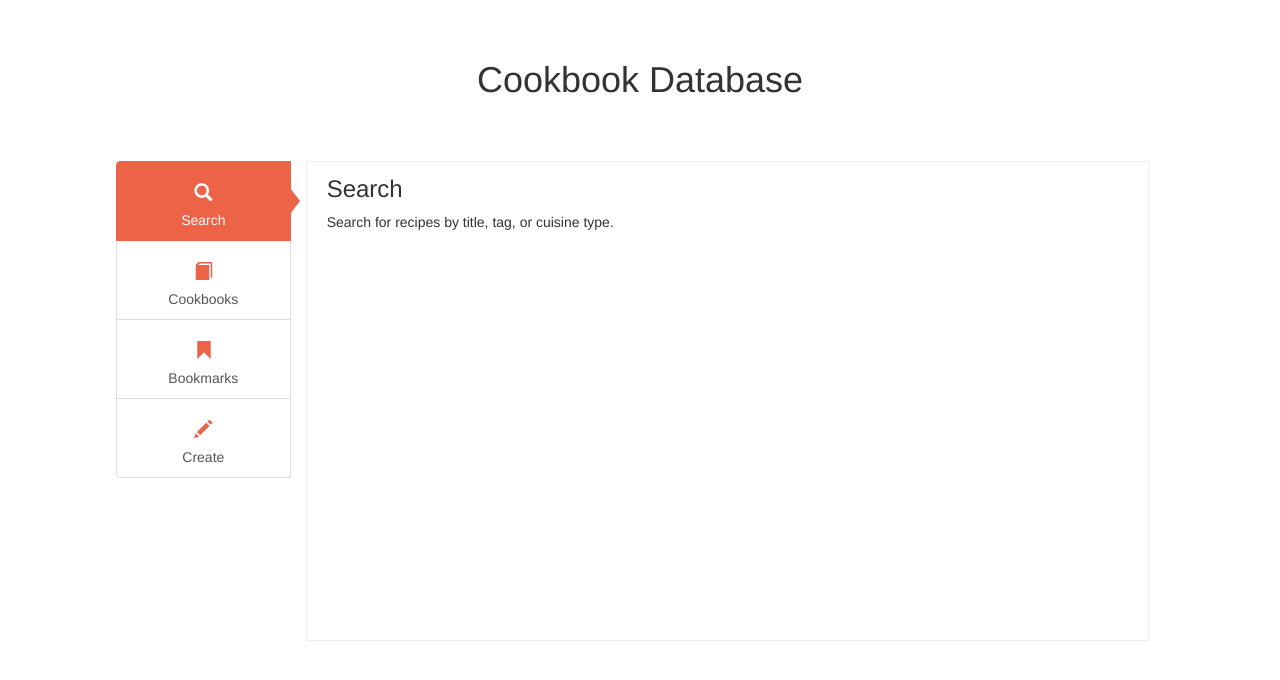
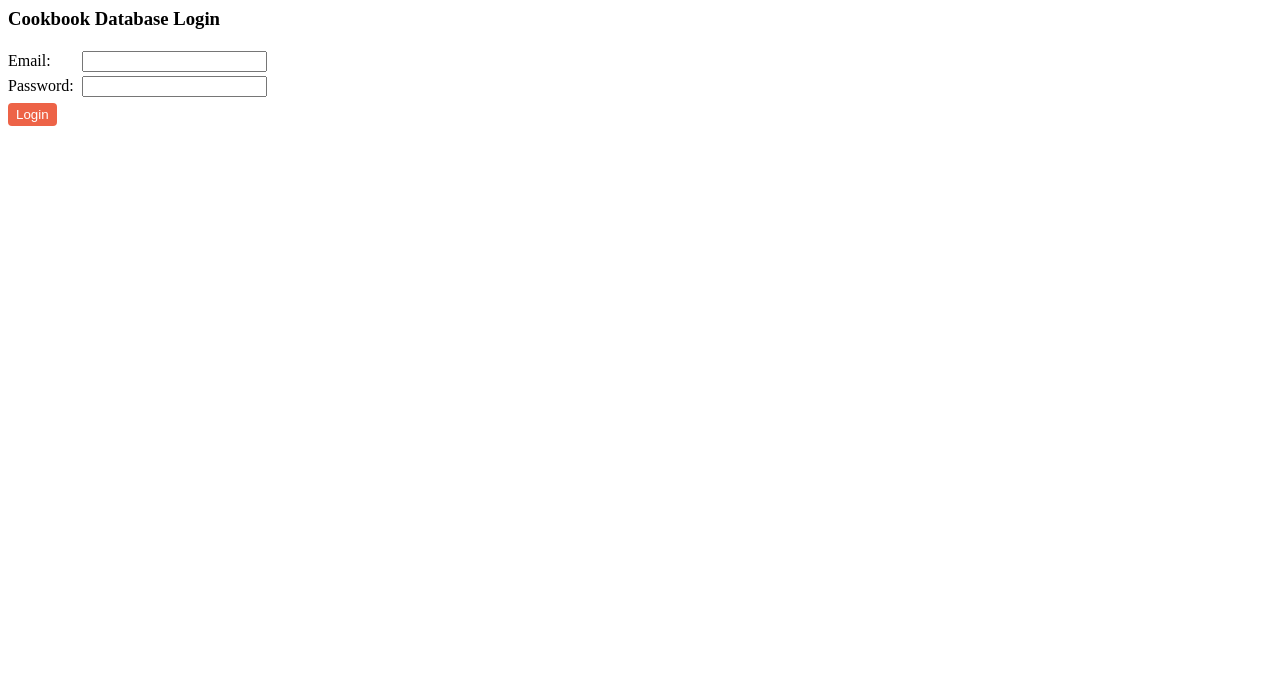
Before and after one commit to soohyunkim/Cookbook, a PHP site: page / in a window 1280 px wide. Shown: the top 680 px of the page. Run offline with PHP 8.4, Linux system fonts and the light colour scheme; some libraries are stand-ins or nearby versions.

Commit message:
Refactor php to use header and footer

```diff
--- a/index.php
+++ b/index.php
@@ -1,61 +1 @@
-<script src="//code.jquery.com/jquery-1.11.1.min.js"></script>
-<link href="//netdna.bootstrapcdn.com/bootstrap/3.1.0/css/bootstrap.min.css" rel="stylesheet" id="bootstrap-css">
-<script src="//netdna.bootstrapcdn.com/bootstrap/3.1.0/js/bootstrap.min.js"></script>
-<link rel="stylesheet" href="style.css">
-<script src="tabs.js"></script>
-
-<body>
-  <div class="cookbook-title">
-    <h1>
-      Cookbook Database
-    </h1>
-  </div>
-
-  <div class="container-fluid">
-    <div class="cookbook-tab-container">
-
-      <!-- Cookbook Tab Menu -->
-      <div class="col-lg-2 col-md-2 col-sm-2 col-xs-2 cookbook-tab-menu">
-        <div class="list-group">
-          <a href="#" class="list-group-item active text-center">
-            <h4 class="glyphicon glyphicon-search"></h4>
-            <br/>Search
-          </a>
-          <a href="#" class="list-group-item text-center">
-            <h4 class="glyphicon glyphicon-book"></h4>
-            <br/>Cookbooks
-          </a>
-          <a href="#" class="list-group-item text-center">
-            <h4 class="glyphicon glyphicon-bookmark"></h4>
-            <br/>Bookmarks
-          </a>
-          <a href="#" class="list-group-item text-center">
-            <h4 class="glyphicon glyphicon-pencil"></h4>
-            <br/>Create
-          </a>
-        </div>
-      </div>
-
-      <!-- Cookbook Tabs (Sections) -->
-      <div class="col-lg-10 col-md-10 col-sm-10 col-xs-10 cookbook-tab">
-        <!-- search -->
-        <div class="cookbook-tab-content active">
-          <?php require "sections/search.php"; ?>
-        </div>
-        <!-- cookbook -->
-        <div class="cookbook-tab-content">
-          <?php require "sections/cookbooks.php"; ?>
-        </div>
-        <!-- bookmark -->
-        <div class="cookbook-tab-content">
-          <?php require "sections/bookmarks.php"; ?>
-        </div>
-        <!-- create -->
-        <div class="cookbook-tab-content">
-          <?php require "sections/create.php"; ?>
-        </div>
-
-      </div>
-    </div>
-  </div>
-</body>
+<?php require "sections/login.php";?>
--- /dev/null
+++ b/javascript/login.js
@@ -0,0 +1,4 @@
+function loginClicked() {
+    // add check to see if both email and password are present
+    document.forms["login-form"].submit();
+}
--- a/sections/bookmarks.php
+++ b/sections/bookmarks.php
@@ -1,6 +1,6 @@
-<html>
-    <body>
-        <h3 class="cookbook-section-header">Bookmarks</h3>
-        <p>View your bookmarked recipes.</p>
-    </body>
-</html>
+<?php require "header.php"; ?>
+
+<h3 class="cookbook-section-header">Bookmarks</h3>
+<p>View your bookmarked recipes.</p>
+
+<?php require "footer.php"; ?>
--- a/sections/cookbooks.php
+++ b/sections/cookbooks.php
@@ -1,6 +1,6 @@
-<html>
-    <body>
-        <h3 class="cookbook-section-header">Cookbooks</h3>
-        <p>Manage organized lists of recipes in your own custom cookbooks.</p>
-    </body>
-</html>
+<?php require "header.php"; ?>
+
+<h3 class="cookbook-section-header">Cookbooks</h3>
+<p>Manage organized lists of recipes in your own custom cookbooks.</p>
+
+<?php require "footer.php"; ?>
--- a/sections/create.php
+++ b/sections/create.php
@@ -1,9 +1,7 @@
-<html>
-    <head>
-        <script src="create.js"></script>
-    </head>
+<?php require "header.php"; ?>
 
-    <body>
+<script src="../javascript/createRecipe.js"></script>
+
 <h3 class="cookbook-section-header">Create a New Recipe</h3>
 <p>Upload a new recipe to the database to share it with other users.</p>
 
@@ -89,5 +87,5 @@
     </div>
 
 </form>
-    </body>
-</html>
+
+<?php require "footer.php"; ?>
--- /dev/null
+++ b/sections/footer.php
@@ -0,0 +1,6 @@
+                    </div>
+                </div>
+            </div>
+        </div>
+    </body>
+</html>
--- /dev/null
+++ b/sections/login.php
@@ -0,0 +1,28 @@
+<html>
+    <head>
+        <link rel="stylesheet" href="style.css">
+        <script src="javascript/login.js"></script>
+    </head>
+
+    <body>
+        <h3 class="login-header">Cookbook Database Login</h3>
+        <form id="login-form" method="post" action="sections/search.php">
+
+            <!-- Login Email -->
+            <div class="login-field-wrap">
+                <label>Email:</label>
+                <input type="text" class="login-input" name="email">
+            </div>
+
+            <!-- Login Password -->
+            <div class="login-field-wrap">
+                <label>Password:</label>
+                <input type="password" class="login-input" name="password">
+            </div>
+
+            <!-- Submit Button -->
+            <button type="button" onClick="loginClicked()" class="login-button">Login</button>
+
+        </form>
+    </body>
+</html>
--- a/sections/search.php
+++ b/sections/search.php
@@ -1,6 +1,6 @@
-<html>
-    <body>
-        <h3 class="cookbook-section-header">Search</h3>
-        <p>Search for recipes by title, tag, or cuisine type.</p>
-    </body>
-</html>
+<?php require "header.php"; ?>
+
+<h3 class="cookbook-section-header">Search</h3>
+<p>Search for recipes by title, tag, or cuisine type.</p>
+
+<?php require "footer.php"; ?>
--- a/style.css
+++ b/style.css
@@ -88,6 +88,20 @@ h3.cookbook-section-header {
   margin-top: 4px;
 }
 
+/* Login Page */
+h3.login-header{
+  text-align: left;
+}
+
+div.login-field-wrap {
+  padding: 2px 0;
+}
+
+div.login-field-wrap label {
+  min-width: 70px;
+  display: inline-block;
+}
+
 /* Create Section and Form */
 
 form#cookbook-create-form {
@@ -98,6 +112,7 @@ div.cookbook-create-section {
   margin: 8px 0;
 }
 
+button.login-button,
 div.cookbook-create-section button {
   color: #ffffff;
   background-color: #ED6347;
@@ -115,6 +130,7 @@ div.cookbook-create-section select {
   padding: 0 4px;
 }
 
+.login-button,
 div.cookbook-create-section button:active,
 div.cookbook-create-section button:focus {
   outline: 0;
--- a/tabs.js
+++ /dev/null
@@ -1,10 +0,0 @@
-$(document).ready(function() {
-  $("div.cookbook-tab-menu>div.list-group>a").click(function(e) {
-      e.preventDefault();
-      $(this).siblings('a.active').removeClass("active");
-      $(this).addClass("active");
-      var index = $(this).index();
-      $("div.cookbook-tab>div.cookbook-tab-content").removeClass("active");
-      $("div.cookbook-tab>div.cookbook-tab-content").eq(index).addClass("active");
-  });
-});
```
Also changed, not shown: index.html (deleted, +0 -142 lines), javascript/tabs.js (added, +35 -0 lines), sections/header.php (added, +44 -0 lines), javascript/createRecipe.js (renamed from create.js). Lines whose indentation alone changed are shown as unchanged.
